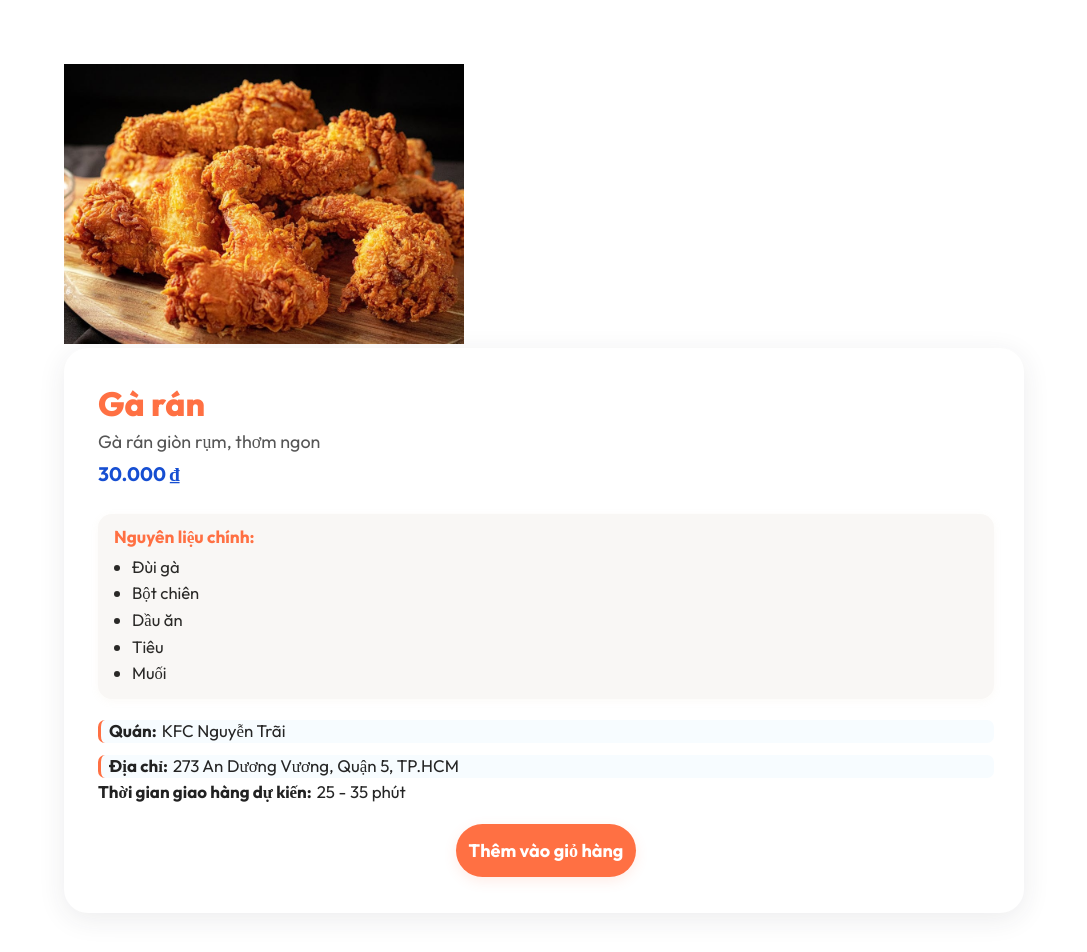
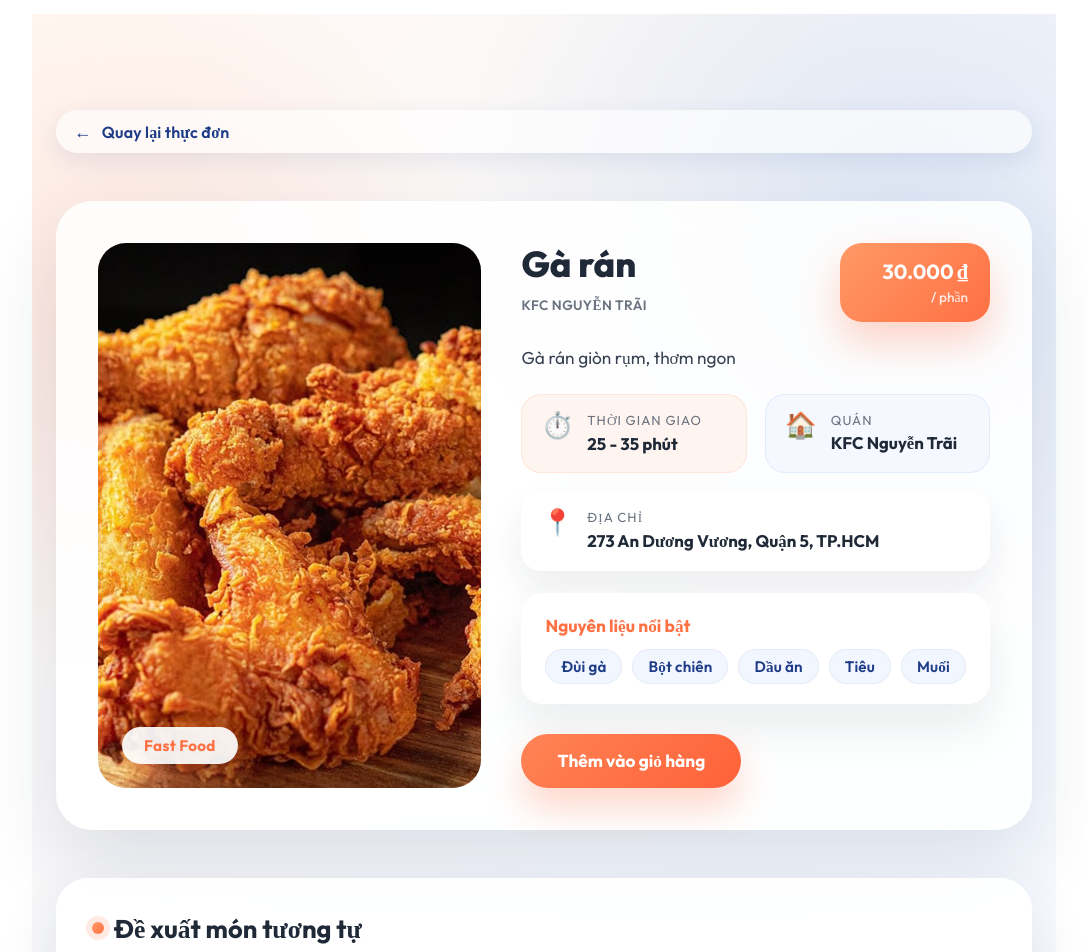
Before and after one commit to thanhvuu/FoodFast-Delivery-FE, a React (Vite) app in the folder frontend/: page /food/1 in a window 1280 px wide. Shown: the part 180-1132 px from the top of the page, without its empty margins (96-1183 px from the left). Built offline with nearby package versions, Linux system fonts and the light colour scheme; no server answers.

Commit message:
feat: refresh food detail layout

```diff
--- a/frontend/src/components/FoodDetail/FoodDetail.css
+++ b/frontend/src/components/FoodDetail/FoodDetail.css
@@ -1,127 +1,274 @@
 .food-detail-page {
+    position: relative;
     width: 100%;
-    max-width: 1200px;
     min-height: 100vh;
-    margin: 0 auto;
-    background: #fff;
+    padding: 96px 24px 112px;
+    background: linear-gradient(140deg, #fff8f3 0%, #f5f9ff 50%, #ffffff 100%);
     display: flex;
     flex-direction: column;
     align-items: center;
-    padding: 50px 0 50px 0;
-    gap: 32px;
+    gap: 48px;
     box-sizing: border-box;
-    overflow-x: hidden;
-    /* Chặn scroll ngang nếu có */
 }
 
-.food-detail-row,
-.food-detail-recommend,
-.food-detail-map {
+.food-detail-page::before {
+    content: '';
+    position: absolute;
+    inset: 0;
+    background:
+        radial-gradient(600px circle at 10% 15%, rgba(255, 112, 67, 0.14), transparent 60%),
+        radial-gradient(700px circle at 85% 10%, rgba(22, 97, 201, 0.12), transparent 65%);
+    pointer-events: none;
+    z-index: 0;
+}
+
+.food-detail-page > * {
+    position: relative;
+    z-index: 1;
+}
+
+.food-detail-back {
     width: 100%;
-    max-width: 960px;
-    margin: 0 auto;
+    max-width: 1080px;
+    display: inline-flex;
+    align-items: center;
+    gap: 10px;
+    color: #1f3c88;
+    font-weight: 600;
+    text-decoration: none;
+    letter-spacing: 0.01em;
+    background: rgba(255, 255, 255, 0.65);
+    padding: 10px 18px;
+    border-radius: 999px;
+    box-shadow: 0 8px 24px rgba(31, 60, 136, 0.1);
+    transition: transform 0.2s ease, color 0.2s ease, box-shadow 0.2s ease;
+}
+
+.food-detail-back span {
+    font-size: 1.1rem;
+}
+
+.food-detail-back:hover {
+    transform: translateY(-2px);
+    color: #ff7043;
+    box-shadow: 0 12px 26px rgba(255, 112, 67, 0.22);
+}
+
+.food-detail-row {
+    width: 100%;
+    max-width: 1080px;
+    display: grid;
+    grid-template-columns: minmax(0, 0.9fr) minmax(0, 1.1fr);
+    gap: 40px;
+    padding: 42px;
+    background: rgba(255, 255, 255, 0.88);
+    border-radius: 36px;
+    box-shadow: 0 35px 80px rgba(24, 39, 75, 0.12);
+    backdrop-filter: blur(18px);
+}
+
+.food-detail-img-wrapper {
+    position: relative;
+    border-radius: 28px;
+    overflow: hidden;
+    background: linear-gradient(145deg, rgba(255, 148, 104, 0.25), rgba(22, 97, 201, 0.2));
+    display: flex;
+    align-items: center;
+    justify-content: center;
+    min-height: 340px;
+}
+
+.food-detail-img {
+    width: 100%;
+    height: 100%;
+    object-fit: cover;
+    transform: scale(1.02);
+    transition: transform 0.3s ease;
+}
+
+.food-detail-img-wrapper:hover .food-detail-img {
+    transform: scale(1.06);
+}
+
+.food-detail-category-badge {
+    position: absolute;
+    left: 24px;
+    bottom: 24px;
+    padding: 9px 22px;
+    border-radius: 999px;
+    background: rgba(255, 255, 255, 0.92);
+    color: #ff7043;
+    font-weight: 700;
+    font-size: 0.95rem;
+    letter-spacing: 0.02em;
+    box-shadow: 0 15px 30px rgba(255, 112, 67, 0.3);
 }
 
 .food-detail-info-box {
-    flex: 1;
-    background: #fff;
-    border-radius: 24px;
-    box-shadow: 0 6px 28px rgba(41, 46, 51, .09);
-    padding: 36px 30px 36px 34px;
     display: flex;
     flex-direction: column;
-    justify-content: flex-start;
+    gap: 22px;
 }
 
-.food-detail-info-box h1 {
-    font-size: 2.1rem;
+.food-detail-header {
+    display: flex;
+    justify-content: space-between;
+    align-items: flex-start;
+    gap: 24px;
+}
+
+.food-detail-title-block {
+    display: flex;
+    flex-direction: column;
+    gap: 4px;
+}
+
+.food-detail-title-block h1 {
+    font-size: 2.25rem;
+    line-height: 1.15;
+    color: #1f2937;
+    margin: 0 0 8px;
     font-weight: 800;
-    color: #ff7043;
-    margin-bottom: 5px;
-    line-height: 1.18;
+}
+
+.food-detail-subtitle {
+    margin: 0;
+    color: #6b7280;
+    font-weight: 600;
+    letter-spacing: 0.03em;
+    text-transform: uppercase;
+    font-size: 0.85rem;
+}
+
+.food-detail-price-chip {
+    display: flex;
+    flex-direction: column;
+    align-items: flex-end;
+    justify-content: center;
+    gap: 4px;
+    padding: 16px 22px;
+    border-radius: 22px;
+    background: linear-gradient(135deg, #ff9966, #ff7043);
+    color: #fff;
+    font-weight: 700;
+    font-size: 1.28rem;
+    box-shadow: 0 20px 40px rgba(255, 112, 67, 0.3);
+    min-width: 150px;
+}
+
+.food-detail-price-unit {
+    font-size: 0.85rem;
+    font-weight: 500;
+    opacity: 0.85;
 }
 
 .food-detail-desc {
-    color: #565656;
-    font-size: 1.12rem;
-    margin-bottom: 7px;
-    line-height: 1.4;
+    margin: 0;
+    color: #374151;
+    font-size: 1.08rem;
+    line-height: 1.6;
 }
 
-.food-detail-price {
-    font-weight: bold;
-    font-size: 1.22rem;
-    color: #164ed2;
-    margin-bottom: 13px;
+.food-detail-meta-grid {
+    display: grid;
+    grid-template-columns: repeat(2, minmax(0, 1fr));
+    gap: 18px;
 }
 
-/* Nguyên liệu */
+.meta-card {
+    display: flex;
+    align-items: flex-start;
+    gap: 14px;
+    padding: 18px 20px;
+    border-radius: 20px;
+    background: #f5f8ff;
+    box-shadow: inset 0 0 0 1px rgba(22, 97, 201, 0.08);
+}
+
+.meta-card:nth-of-type(1) {
+    background: #fff5f0;
+    box-shadow: inset 0 0 0 1px rgba(255, 112, 67, 0.12);
+}
+
+.meta-card-wide {
+    grid-column: 1 / -1;
+    background: #ffffff;
+    box-shadow: 0 18px 36px rgba(31, 41, 55, 0.08);
+}
+
+.meta-icon {
+    font-size: 1.6rem;
+    line-height: 1;
+}
+
+.meta-title {
+    margin: 0;
+    font-size: 0.82rem;
+    letter-spacing: 0.08em;
+    text-transform: uppercase;
+    color: #6b7280;
+}
+
+.meta-value {
+    margin: 4px 0 0;
+    font-weight: 700;
+    font-size: 1.05rem;
+    color: #1f2937;
+    line-height: 1.35;
+}
+
 .ingredients-section {
-    margin: 15px 0 12px 0;
-    padding: 12px 16px;
-    background: #f9f7f5;
-    border-radius: 14px;
-    box-shadow: 0 2px 8px rgba(210, 180, 140, 0.07);
+    background: rgba(255, 255, 255, 0.95);
+    border-radius: 22px;
+    padding: 22px 24px 20px;
+    box-shadow: 0 24px 48px rgba(15, 23, 42, 0.08);
 }
 
 .ingredients-title {
     font-weight: 700;
     font-size: 1.08rem;
     color: #ff7043;
-    margin-bottom: 6px;
+    margin-bottom: 12px;
 }
 
 .ingredients-list {
-    padding-left: 18px;
+    display: flex;
+    flex-wrap: wrap;
+    gap: 10px;
+    padding: 0;
     margin: 0;
-    color: #2a2927;
-    font-size: 1.04rem;
-    line-height: 1.6;
+    list-style: none;
 }
 
-/* Địa chỉ */
-.address-block {
-    margin-top: 9px;
-    margin-bottom: 2px;
-    font-size: 1.11rem;
-    color: #1661c9;
-    border-left: 3px solid #ff7043;
-    padding-left: 8px;
-    background: #f7fcff;
-    border-radius: 7px;
-}
-
-.meta {
-    margin-bottom: 3px;
-    font-size: 1.06rem;
-    color: #252525;
-    line-height: 1.35;
-}
-
-.label {
-    font-weight: 700;
-    color: #222;
-    margin-right: 5px;
+.ingredients-list li {
+    padding: 8px 16px;
+    border-radius: 999px;
+    background: #f2f6ff;
+    color: #1f3c88;
+    font-weight: 600;
+    font-size: 0.95rem;
+    letter-spacing: 0.01em;
+    box-shadow: inset 0 0 0 1px rgba(31, 60, 136, 0.06);
 }
 
 .food-detail-add-btn {
-    margin-top: 18px;
-    min-width: 180px;
-    padding: 15px 0;
-    background: #ff7043;
+    margin-top: 8px;
+    align-self: flex-start;
+    padding: 16px 36px;
+    background: linear-gradient(135deg, #ff8455, #ff6138);
     color: #fff;
     border: none;
-    font-size: 1.13rem;
+    font-size: 1.08rem;
     font-weight: 700;
     border-radius: 999px;
     cursor: pointer;
-    align-self: center;
-    box-shadow: 0 4px 13px rgba(255, 112, 67, 0.13);
-    transition: background .19s;
+    box-shadow: 0 20px 36px rgba(255, 112, 67, 0.28);
+    transition: transform 0.2s ease, box-shadow 0.2s ease;
 }
 
 .food-detail-add-btn:hover {
-    background: #ff5722;
+    transform: translateY(-2px);
+    box-shadow: 0 26px 44px rgba(255, 112, 67, 0.35);
 }
 
 .add-to-cart-toast {
@@ -131,10 +278,10 @@
     background: #ff7043;
     color: #fff;
     font-weight: 600;
-    font-size: 1.08rem;
+    font-size: 1.05rem;
     padding: 13px 36px;
     border-radius: 20px;
-    box-shadow: 0 3px 14px rgba(255, 112, 67, 0.15);
+    box-shadow: 0 18px 30px rgba(255, 112, 67, 0.25);
     z-index: 9999;
     animation: fadeInOutRight 1.6s;
 }
@@ -161,94 +308,154 @@
     }
 }
 
+.food-detail-section-title {
+    font-size: 1.6rem;
+    font-weight: 700;
+    color: #1f2937;
+    margin: 0 0 18px;
+    display: flex;
+    align-items: center;
+    gap: 10px;
+}
+
+.food-detail-section-title::before {
+    content: '';
+    width: 12px;
+    height: 12px;
+    border-radius: 50%;
+    background: linear-gradient(135deg, #ff9966, #ff7043);
+    box-shadow: 0 0 0 6px rgba(255, 112, 67, 0.15);
+}
+
 .food-detail-recommend {
-    width: 90vw;
-    max-width: 1180px;
-    margin-top: 38px;
-    margin-bottom: 10px;
+    width: 100%;
+    max-width: 1080px;
+    background: rgba(255, 255, 255, 0.92);
+    padding: 34px 36px 38px;
+    border-radius: 32px;
+    box-shadow: 0 28px 60px rgba(24, 39, 75, 0.12);
+    backdrop-filter: blur(12px);
 }
 
 .food-detail-recommend-list-horizontal {
     display: grid;
-    grid-template-columns: repeat(3, 1fr);
-    gap: 22px;
-    margin-top: 16px;
-    padding-bottom: 2px;
+    grid-template-columns: repeat(auto-fit, minmax(220px, 1fr));
+    gap: 24px;
 }
 
-.food-detail-recommend-list-horizontal>* {
+.food-detail-recommend-list-horizontal > * {
     min-width: 0;
-    max-width: 310px;
-}
-
-/* Ảnh sản phẩm và khối info */
-.food-detail-img {
-    width: 400px;
-    min-width: 220px;
-    height: 280px;
 }
 
 .food-detail-map {
     width: 100%;
-    max-width: 980px;
-    margin-top: 30px;
-    margin-bottom: 22px;
-    border-radius: 18px;
-    background: #f5f8fa;
-    padding: 18px 18px 16px 18px;
-    box-shadow: 0 2px 16px rgba(41, 46, 51, 0.09);
+    max-width: 1080px;
+    background: rgba(255, 255, 255, 0.95);
+    padding: 28px 32px 32px;
+    border-radius: 32px;
+    box-shadow: 0 28px 60px rgba(24, 39, 75, 0.12);
+    backdrop-filter: blur(12px);
 }
 
-.food-detail-map h3 {
-    margin-bottom: 8px;
-    font-weight: 700;
-    font-size: 1.14rem;
-    color: #ff7043;
+.food-detail-map iframe {
+    box-shadow: 0 18px 30px rgba(31, 41, 55, 0.18);
 }
 
-@media (max-width: 900px) {
-    .food-detail-info-box {
-        width: 98vw;
-        max-width: 100vw;
-        min-width: 0;
-        border-radius: 15px;
-        padding: 20px 6vw;
+@media (max-width: 1100px) {
+    .food-detail-row {
+        grid-template-columns: 1fr;
+        padding: 32px;
     }
 
-    .food-detail-info-box h1 {
-        font-size: 1.43rem;
+    .food-detail-header {
+        flex-direction: column;
+        align-items: flex-start;
+    }
+
+    .food-detail-price-chip {
+        align-items: flex-start;
+    }
+
+    .food-detail-meta-grid {
+        grid-template-columns: 1fr;
+    }
+
+    .meta-card-wide {
+        grid-column: auto;
     }
 }
 
-@media (max-width: 900px) {
-
-    .food-detail-row,
-    .food-detail-recommend,
-    .food-detail-map {
-        width: 99vw;
-        max-width: 100vw;
+@media (max-width: 720px) {
+    .food-detail-page {
+        padding: 80px 18px 90px;
+        gap: 40px;
     }
 
     .food-detail-row {
-        flex-direction: column;
-        align-items: center;
-        gap: 22px;
+        padding: 26px;
+        border-radius: 26px;
     }
 
-    .food-detail-img {
-        width: 99vw;
-        height: 170px;
-        border-radius: 10px;
+    .food-detail-img-wrapper {
+        min-height: 260px;
     }
 
-    .food-detail-info-box {
-        width: 98vw;
-        border-radius: 9px;
-        padding: 22px 10vw 22px 6vw;
+    .food-detail-title-block h1 {
+        font-size: 1.85rem;
     }
 
-    .food-detail-recommend-list-horizontal {
-        flex-direction: column;
-        gap: 15px;
+    .food-detail-desc {
+        font-size: 1rem;
+    }
+
+    .ingredients-section {
+        padding: 20px 18px 18px;
+    }
+
+    .food-detail-recommend,
+    .food-detail-map {
+        padding: 26px 24px 28px;
+        border-radius: 26px;
+    }
+
+    .food-detail-back {
+        font-size: 0.95rem;
     }
 }
+
+@media (max-width: 500px) {
+    .food-detail-page {
+        padding: 72px 16px 80px;
+    }
+
+    .food-detail-row {
+        padding: 22px 18px;
+        gap: 28px;
+    }
+
+    .food-detail-price-chip {
+        font-size: 1.08rem;
+        padding: 12px 18px;
+        min-width: auto;
+        border-radius: 18px;
+    }
+
+    .food-detail-category-badge {
+        left: 16px;
+        bottom: 18px;
+        padding: 7px 18px;
+    }
+
+    .food-detail-section-title {
+        font-size: 1.35rem;
+    }
+
+    .ingredients-list li {
+        font-size: 0.88rem;
+    }
+
+    .food-detail-add-btn {
+        width: 100%;
+        justify-content: center;
+    }
+}
--- a/frontend/src/components/FoodDetail/FoodDetail.jsx
+++ b/frontend/src/components/FoodDetail/FoodDetail.jsx
@@ -43,35 +43,69 @@ const FoodDetail = () => {
 
     return (
         <div className="food-detail-page">
+            <Link to="/" className="food-detail-back">
+                <span aria-hidden="true">←</span>
+                Quay lại thực đơn
+            </Link>
+
             <div className="food-detail-row">
-                <img className="food-detail-img" src={food.image} alt={displayName} />
+                <div className="food-detail-img-wrapper">
+                    <img className="food-detail-img" src={food.image} alt={displayName} />
+                    <span className="food-detail-category-badge">{food.category}</span>
+                </div>
+
                 <div className="food-detail-info-box">
-                    <h1>{displayName}</h1>
+                    <div className="food-detail-header">
+                        <div className="food-detail-title-block">
+                            <h1>{displayName}</h1>
+                            <p className="food-detail-subtitle">{restaurant.name}</p>
+                        </div>
+                        <div className="food-detail-price-chip">
+                            {priceFormatter.format(food.price)}
+                            <span className="food-detail-price-unit">/ phần</span>
+                        </div>
+                    </div>
+
                     <p className="food-detail-desc">{displayDescription}</p>
-                    <p className="food-detail-price">{priceFormatter.format(food.price)}</p>
-                    {/* Nguyên liệu */}
+
+                    <div className="food-detail-meta-grid">
+                        <div className="meta-card">
+                            <span className="meta-icon" aria-hidden="true">⏱️</span>
+                            <div>
+                                <p className="meta-title">Thời gian giao</p>
+                                <p className="meta-value">{estimatedTime}</p>
+                            </div>
+                        </div>
+                        <div className="meta-card">
+                            <span className="meta-icon" aria-hidden="true">🏠</span>
+                            <div>
+                                <p className="meta-title">Quán</p>
+                                <p className="meta-value">{restaurant.name}</p>
+                            </div>
+                        </div>
+                        <div className="meta-card meta-card-wide">
+                            <span className="meta-icon" aria-hidden="true">📍</span>
+                            <div>
+                                <p className="meta-title">Địa chỉ</p>
+                                <p className="meta-value">{restaurant.address}</p>
+                            </div>
+                        </div>
+                    </div>
+
                     <div className="ingredients-section">
-                        <div className="ingredients-title">Nguyên liệu chính:</div>
+                        <div className="ingredients-title">Nguyên liệu nổi bật</div>
                         <ul className="ingredients-list">
                             {food.ingredients?.map((it, i) => <li key={i}>{it}</li>)}
                         </ul>
                     </div>
-                    {/* Địa chỉ quán ăn */}
-                    <div className="meta address-block">
-                        <span className="label">Quán:</span>{restaurant.name}
-                    </div>
-                    <div className="meta address-block">
-                        <span className="label">Địa chỉ:</span>{restaurant.address}
-                    </div>
-                    <div className="meta">
-                        <span className="label">Thời gian giao hàng dự kiến:</span>{estimatedTime}
-                    </div>
+
                     <button
                         className="food-detail-add-btn"
                         onClick={() => handleAddToCart(food._id)}
                     >
                         Thêm vào giỏ hàng
                     </button>
+
                     {showAddedMsg && (
                         <div className="add-to-cart-toast">
                             Đã thêm vào giỏ hàng!
@@ -81,7 +115,7 @@ const FoodDetail = () => {
             </div>
 
             <div className="food-detail-recommend">
-                <h2>Đề xuất món tương tự</h2>
+                <h2 className="food-detail-section-title">Đề xuất món tương tự</h2>
                 <div className="food-detail-recommend-list-horizontal">
                     {similarItems.map((item) => (
                         <Link to={`/food/${item._id}`} key={item._id} style={{ textDecoration: 'none', color: 'inherit' }}>
@@ -98,7 +132,7 @@ const FoodDetail = () => {
             </div>
 
             <div className="food-detail-map">
-                <h3>Bản đồ quán ăn</h3>
+                <h3 className="food-detail-section-title">Bản đồ quán ăn</h3>
                 {/* Google Maps iframe sử dụng địa chỉ động */}
                 <iframe
                     title="restaurant-map"
```
